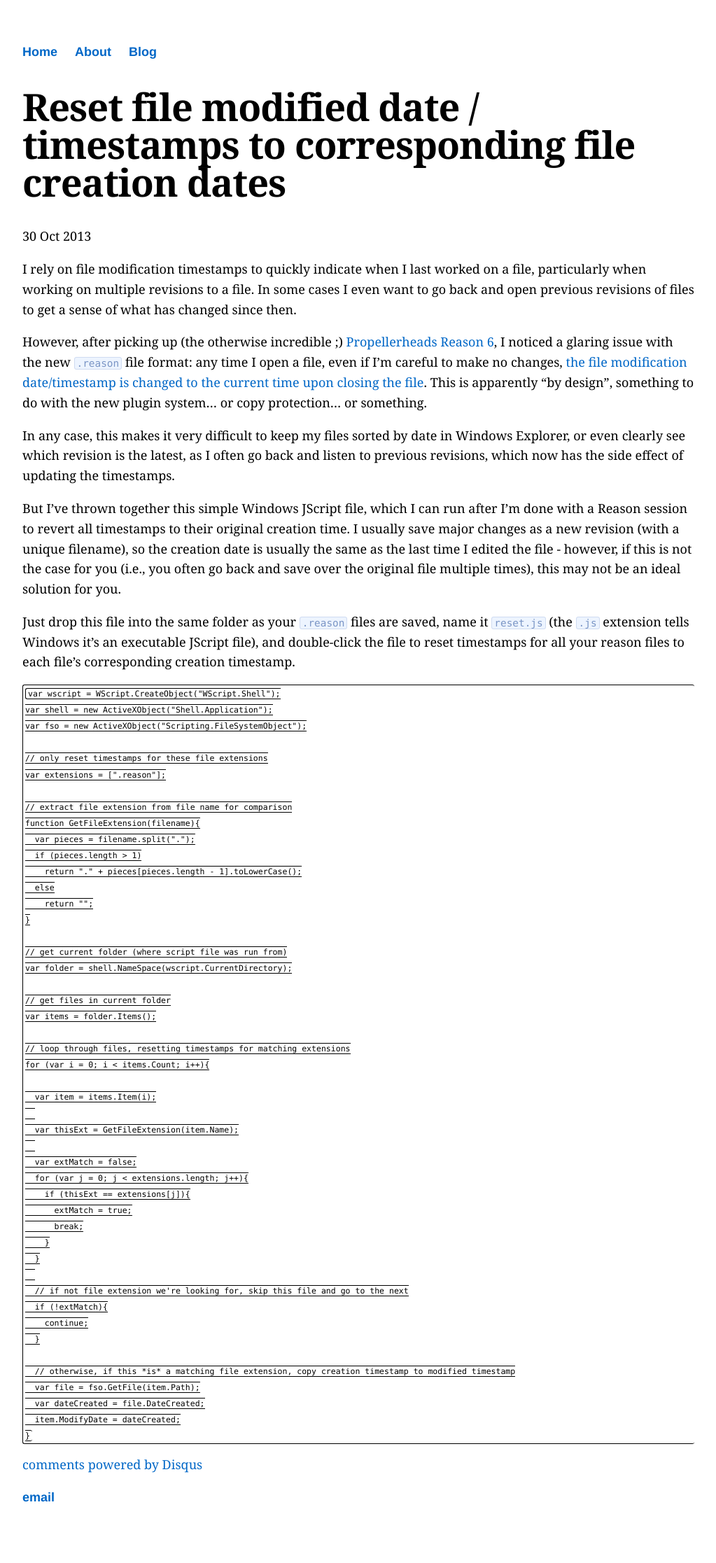
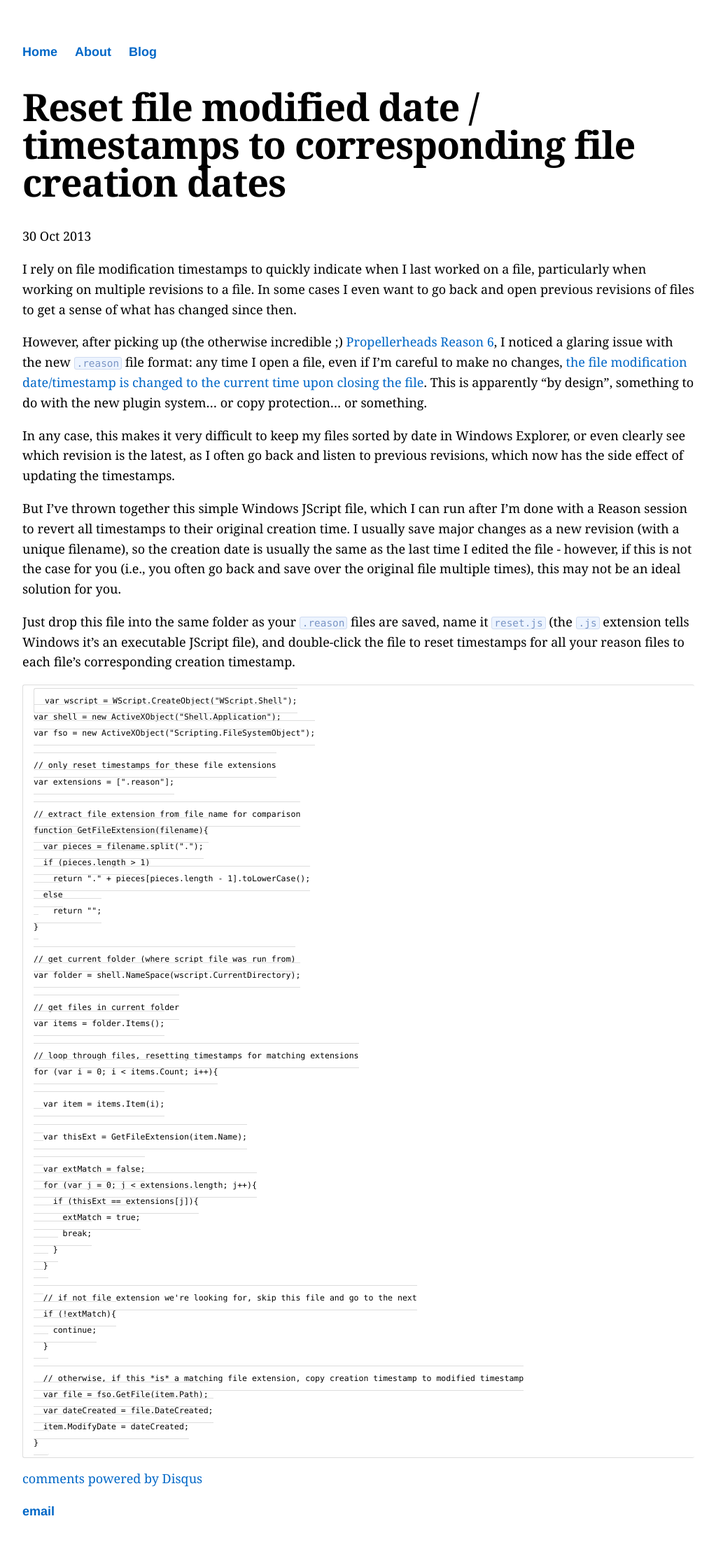
Before and after one commit to acatalept/acatalept.github.io, a Jekyll site: the page built from _posts/2013-10-30-reset-file-modified-date-timestamps-to-corresponding-file-creation-dates.md, in a window 1280 px wide. Shown: the whole page at 70% size, without its empty margins (128-1151 px from the left). Built offline with Jekyll 4.4.1, drawn with Linux system fonts in a browser that asks for light colours; some web fonts are replaced; comment, search, counter and statistics services are not loaded.

Commit message:
Update main.css

```diff
--- a/css/main.css
+++ b/css/main.css
@@ -55,16 +55,18 @@ pre {
     -moz-hyphens: none;
     -ms-hyphens: none;
     hyphens: none;
-    padding: 0 3px;
     border-radius: 3px;
     border-style: solid;
     border-width: 1px 0 1px 1px;
+    border-color: #ddd;
+    padding: 10px 15px;
 }
 :not(pre) > code {
     color: #7A95C5;
     background-color: #EDF4FF;
     border-color: #CFDBF1;
     border-right-width: 1px;
+    padding: 0 3px;
 footer {
     border-top: 1px solid #d5d5d5;
     font-size: .8em;
```
